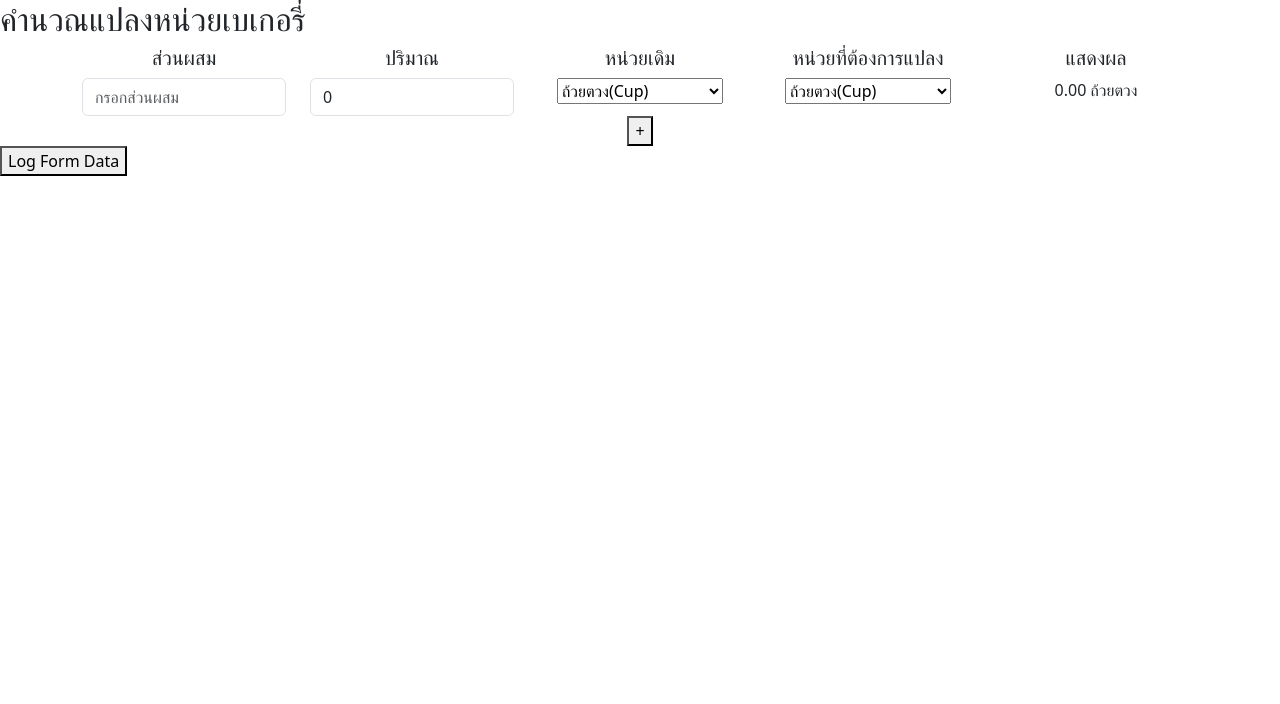
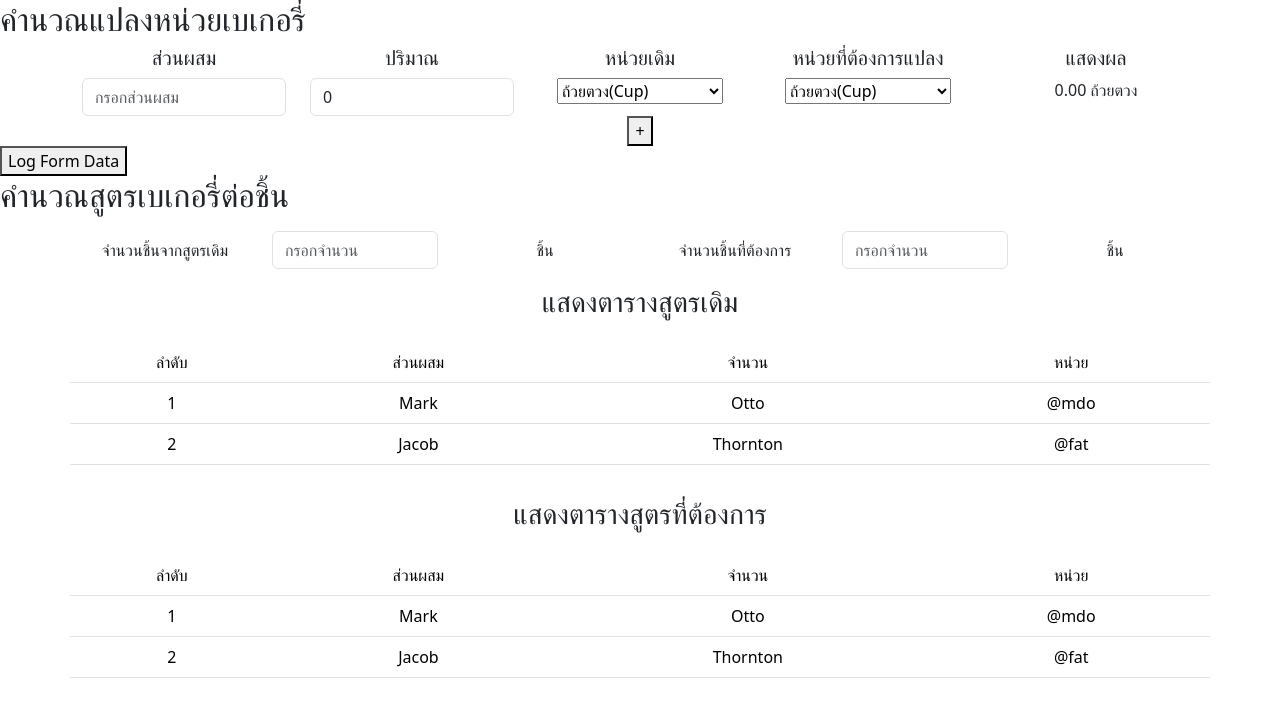
Before and after one commit to Teararoyal/calcuulator-bakery, a Vue app: page / in a window 1280 px wide. Shown: the top 704 px of the page. Built offline with nearby package versions, Linux system fonts and the light colour scheme.

Commit message:
/uptable

```diff
--- a/src/components/TestComponent2.vue
+++ b/src/components/TestComponent2.vue
@@ -67,6 +67,129 @@
         <button @click.prevent="logFormData()">Log Form Data</button>
       </form>
     </div>
+
+    <!-- สำหรับแสดงสูตร -->
+    <div>
+      <div class="mb-3">
+        <h2>คำนวณสูตรเบเกอรี่ต่อชิ้น</h2>
+      </div>
+
+      <form action="">
+
+        <div class="container text-center">
+          <div class="row mb-3" style="align-items: center;">
+            <!-- ช่องกรอกจำนวนสูตรเดิม -->
+            <div class="col">
+            <label for="inputPiece" class="col-form-label">จำนวนชิ้นจากสูตรเดิม</label>
+            </div>
+            <div class="col">
+              <input type="number" id="inputPiece" placeholder="กรอกจำนวน" class="form-control" aria-describedby="passwordHelpInline">
+            </div>
+            <div class="col ">
+              <span>ชิ้น</span>
+            </div>
+
+            <!-- ช่องกรอกจำนวนสูตรใหม่ -->
+            <div class="col">
+              <label for="inputPiece" class="col-form-label">จำนวนชิ้นที่ต้องการ</label>
+            </div>
+            <div class="col">
+              <input type="number" id="inputPiece" placeholder="กรอกจำนวน" class="form-control" aria-describedby="passwordHelpInline">
+            </div>
+            <div class="col ">
+              <span>ชิ้น</span>
+            </div>
+
+          </div>
+
+
+          <!-- ตารางสูตรเดิม -->
+          <div class="row mb-3">
+            <div class="mb-3">
+              <h3>แสดงตารางสูตรเดิม</h3>
+            </div>
+            <table class="table">
+              <thead>
+                <tr>
+                  <th scope="col">ลำดับ</th>
+                  <th scope="col">ส่วนผสม</th>
+                  <th scope="col">จำนวน</th>
+                  <th scope="col">หน่วย</th>
+                </tr>
+              </thead>
+              <tbody>
+                <tr>
+                  <th scope="row">1</th>
+                  <td>Mark</td>
+                  <td>Otto</td>
+                  <td>@mdo</td>
+                </tr>
+                <tr>
+                  <th scope="row">2</th>
+                  <td>Jacob</td>
+                  <td>Thornton</td>
+                  <td>@fat</td>
+                </tr>
+              </tbody>
+            </table>
+          </div>
+        </div>
+      </form>
+
+      <form action="">
+        <div class="container text-center">
+          <!-- <div class="row mb-3">
+            <div class="col-auto">
+              <label for="inputPiece" class="col-form-label">จำนวนชิ้นที่ต้องการ</label>
+            </div>
+            <div class="col-auto">
+              <input type="number" id="inputPiece" placeholder="กรอกจำนวน" class="form-control" aria-describedby="passwordHelpInline">
+            </div>
+            <div class="col-auto ">
+              <h5>ชิ้น</h5>
+            </div>
+          </div> -->
+
+          <!-- ตารางสูตรใหม่ -->
+          <div class="row ">
+            <div class="mb-3">
+              <h3>แสดงตารางสูตรที่ต้องการ</h3>
+            </div>
+            <table class="table">
+              <thead>
+                <tr>
+                  <th scope="col">ลำดับ</th>
+                  <th scope="col">ส่วนผสม</th>
+                  <th scope="col">จำนวน</th>
+                  <th scope="col">หน่วย</th>
+                </tr>
+              </thead>
+              <tbody>
+                <tr>
+                  <th scope="row">1</th>
+                  <td>Mark</td>
+                  <td>Otto</td>
+                  <td>@mdo</td>
+                </tr>
+                <tr>
+                  <th scope="row">2</th>
+                  <td>Jacob</td>
+                  <td>Thornton</td>
+                  <td>@fat</td>
+                </tr>
+              </tbody>
+            </table>
+          </div>
+        </div>
+      </form>
+
+
+
+
+    </div>
+
+
+
   </template>
 
   <script>
```
